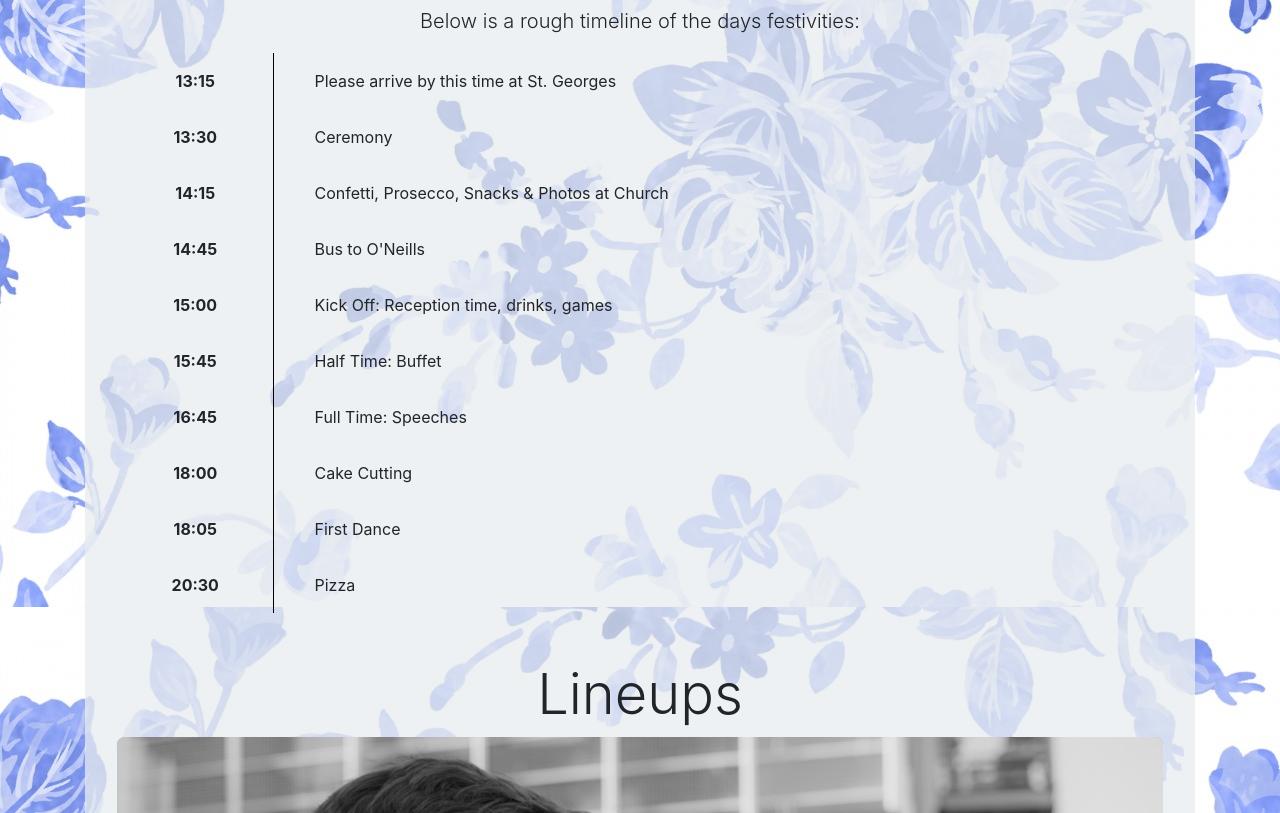
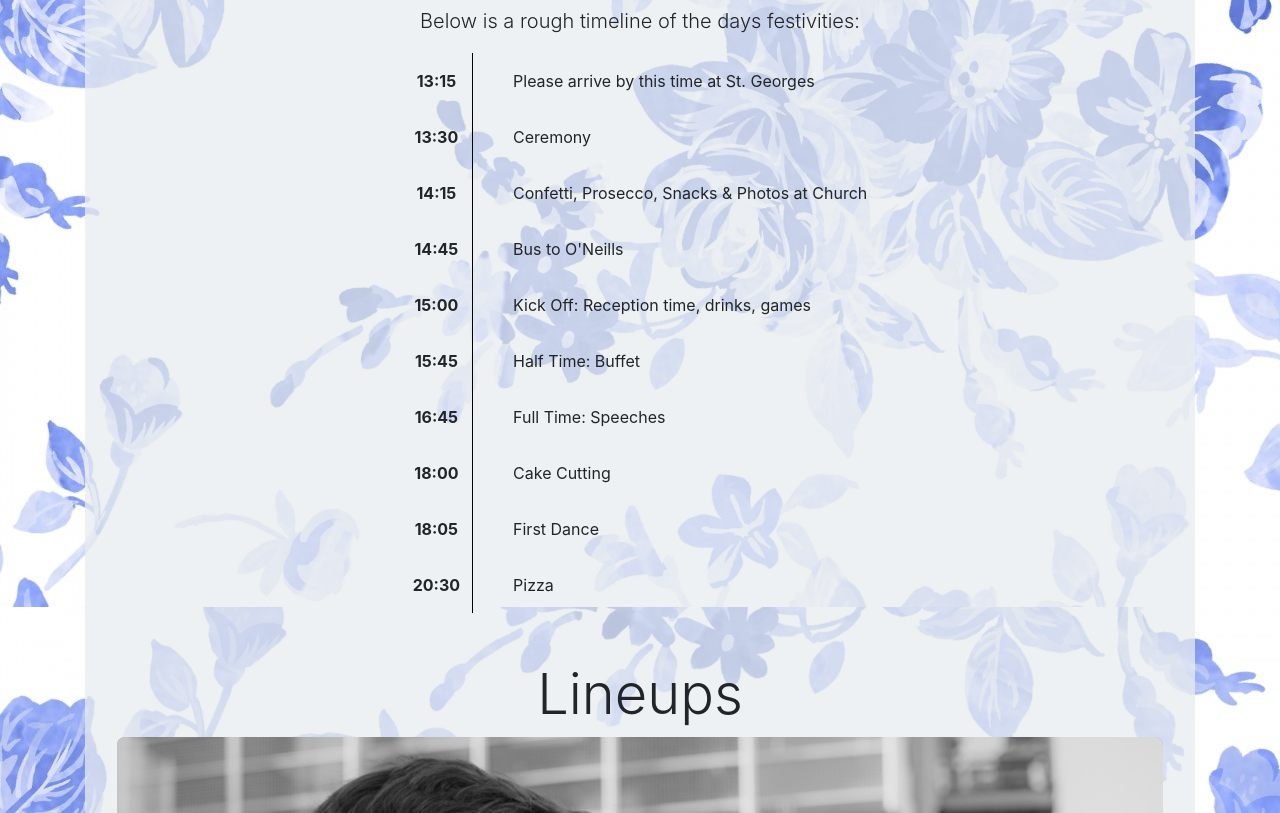
Before and after one commit to blueghostuk/wedding, a website: page index.html in a window 1280 px wide. Shown: the part 545-1358 px from the top of the page. Drawn offline with nearby package versions, Linux system fonts and the light colour scheme.

Commit message:
fixes #24 - center table

```diff
--- a/styles/style.scss
+++ b/styles/style.scss
@@ -114,3 +114,9 @@ table.order-of-play {
   height: 75px;
   visibility: hidden;
 }
+
+table.table {
+  margin: 0px auto;
+  width: unset;
+  min-width: 400px;
+}
```
Also changed, not shown: styles/style.css, 1 other file.
